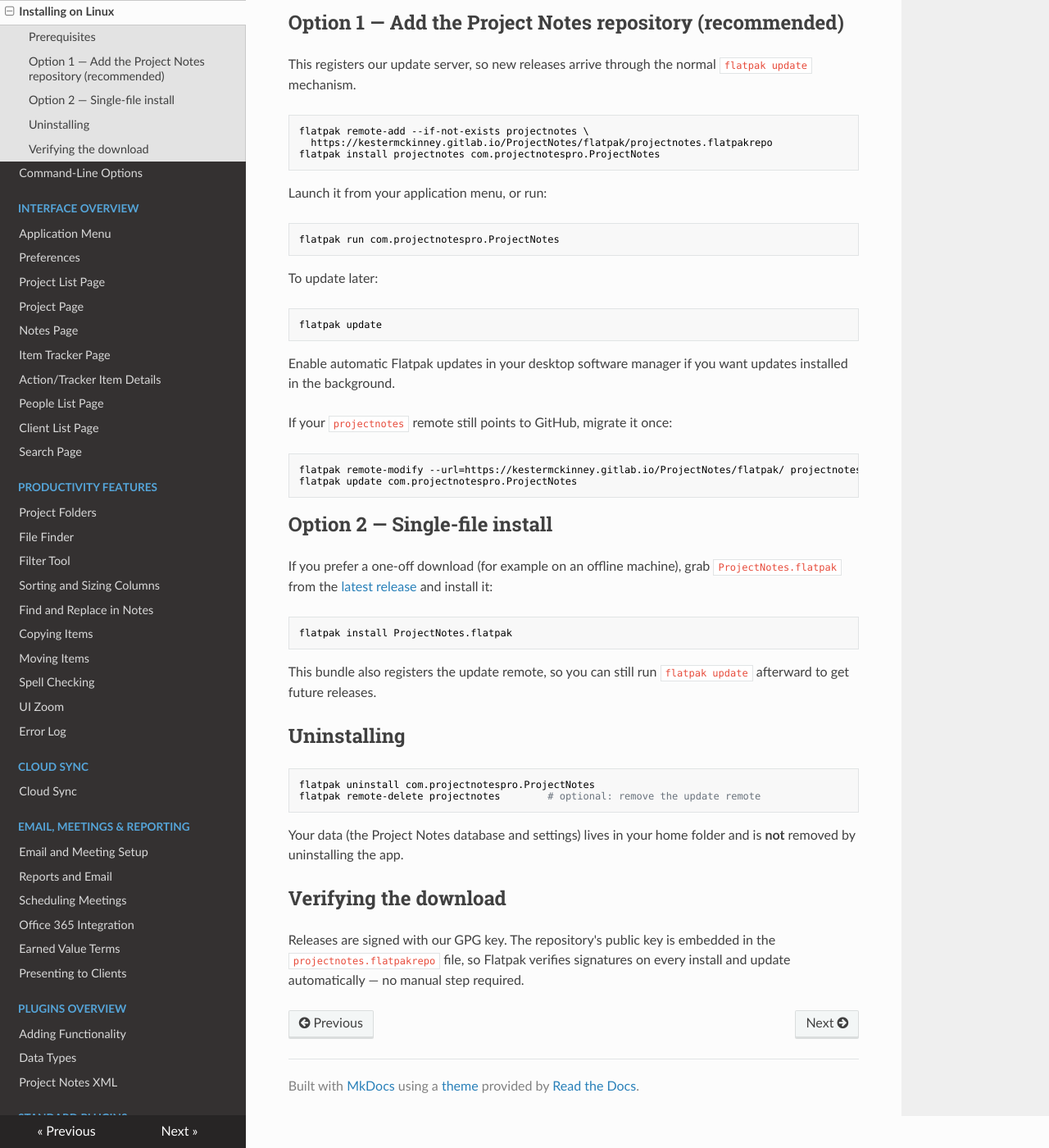
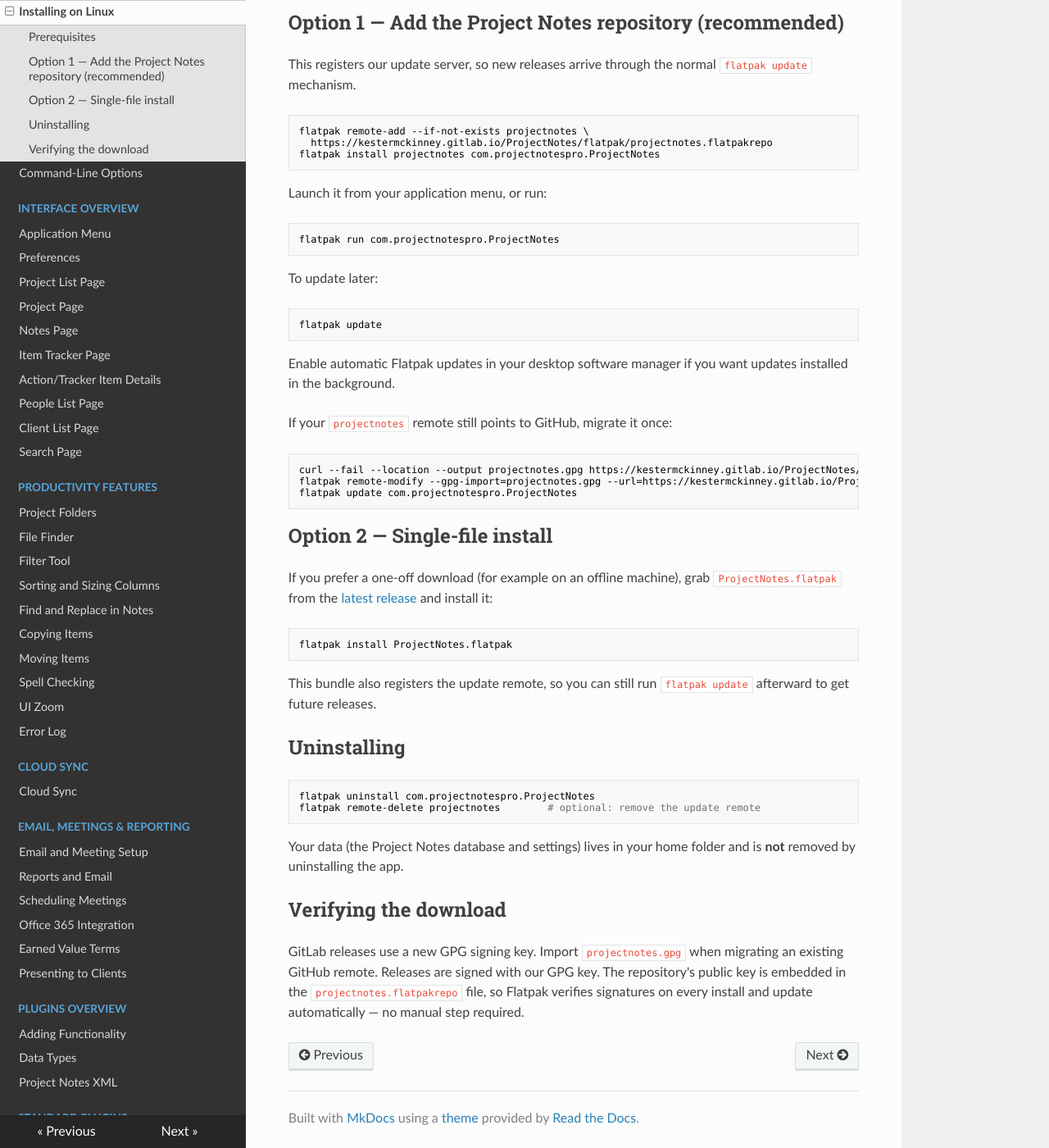
Before and after one commit to kestermckinney/ProjectNotes, an MkDocs documentation site: the page built from docs/Introduction/InstallLinux.md, in a window 1280 px wide and 1400 px high, scrolled down 525 px. Shown: the whole window at 82% size. Built offline with MkDocs 1.6.1, drawn with Linux system fonts in a browser that asks for light colours; nearby versions of some CDN libraries.

Commit message:
Configure GitLab signing and draft repository hosting [skip ci]

````diff
--- a/docs/Introduction/InstallLinux.md
+++ b/docs/Introduction/InstallLinux.md
@@ -48,7 +48,8 @@ updates installed in the background.
 If your `projectnotes` remote still points to GitHub, migrate it once:
 
 ```bash
-flatpak remote-modify --url=https://kestermckinney.gitlab.io/ProjectNotes/flatpak/ projectnotes
+curl --fail --location --output projectnotes.gpg https://kestermckinney.gitlab.io/ProjectNotes/flatpak/projectnotes.gpg
+flatpak remote-modify --gpg-import=projectnotes.gpg --url=https://kestermckinney.gitlab.io/ProjectNotes/flatpak/ projectnotes
 flatpak update com.projectnotespro.ProjectNotes
 ```
 
@@ -78,6 +79,7 @@ and is **not** removed by uninstalling the app.
 
 ## Verifying the download
 
-Releases are signed with our GPG key. The repository's public key is embedded in
+GitLab releases use a new GPG signing key. Import `projectnotes.gpg` when
+migrating an existing GitHub remote. Releases are signed with our GPG key. The repository's public key is embedded in
 the `projectnotes.flatpakrepo` file, so Flatpak verifies signatures on every
 install and update automatically — no manual step required.
````
Also changed, not shown: .gitlab-ci.yml (+20 -0 lines), packaging/gitlab/RELEASE_NOTES.md (+2 -1 lines), packaging/linux/RELEASING.md (+19 -3 lines), 5 other files.
